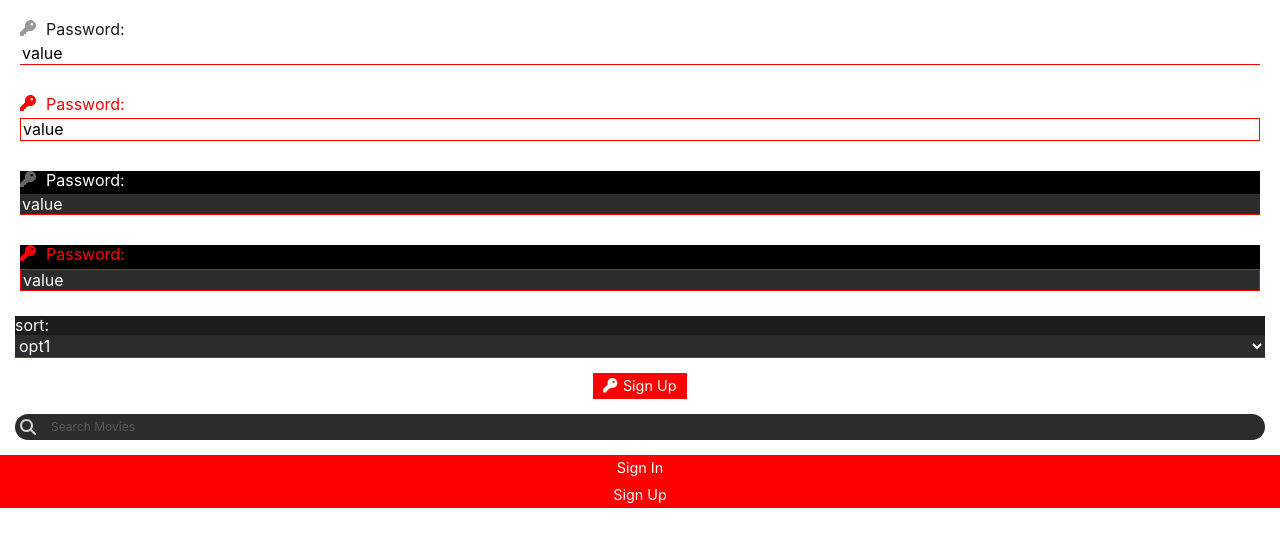
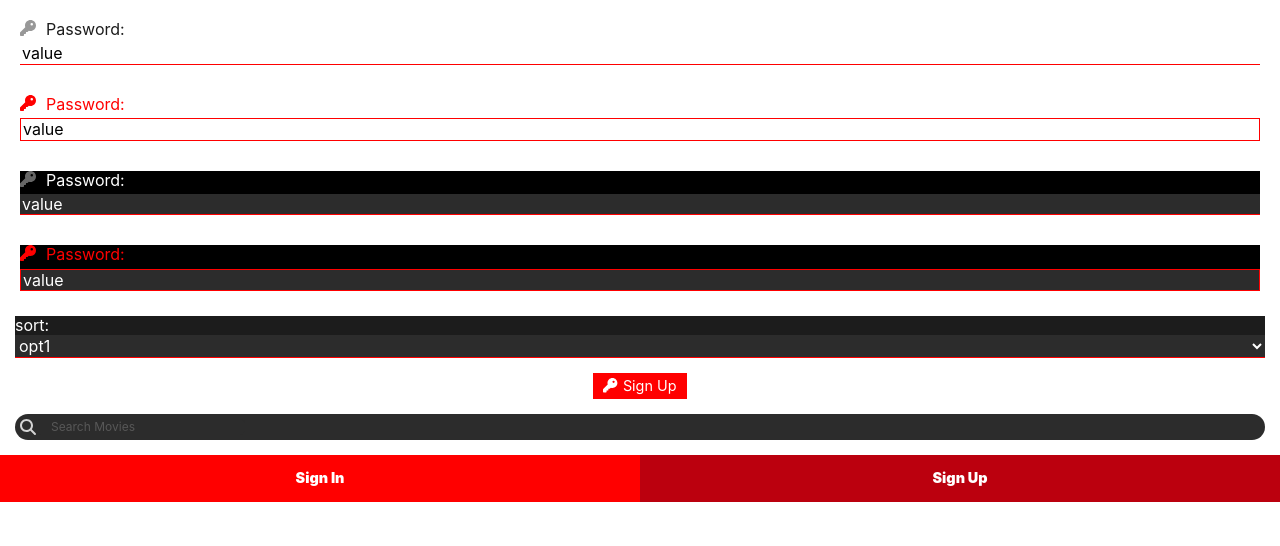
Before and after one commit to wdmd2022/atlas-cinema-guru, a React (Create React App) app: page / in a window 1280 px wide. Shown: the top 546 px of the page. Built offline with nearby package versions, Linux system fonts and the light colour scheme.

Commit message:
switch not working

```diff
--- a/src/routes/auth/Authentication.js
+++ b/src/routes/auth/Authentication.js
@@ -11,8 +11,17 @@ const Authentication = ({ setUserUsername, setIsLoggedIn }) => {
     return (
         <div>
             <form className='auth-header'>
-                <Button label="Sign In" className="button auth-button" onClick={() => set_Switch(true)} />
-                <Button label="Sign Up" className="button auth-button" onClick={() => set_Switch(false)} />
+                {_switch ? (
+                    <>
+                        <Button label="Sign In" className="button auth-button light-red" onClick={() => set_Switch(true)} />
+                        <Button label="Sign Up" className="button auth-button dark-red" onClick={() => set_Switch(false)} />
+                    </>
+                ) : (
+                    <>
+                        <Button label="Sign In" className="button auth-button dark-red" onClick={() => set_Switch(true)} />
+                        <Button label="Sign Up" className="button auth-button light-red" onClick={() => set_Switch(false)} />
+                    </>
+                )}
             </form>
         </div>
     );
--- a/src/routes/auth/auth.css
+++ b/src/routes/auth/auth.css
@@ -2,5 +2,21 @@
 
 .auth-header {
     display: flex;
-    flex-direction: column;
+    flex-direction: row;
+    width: 100%;
 }
+
+.auth-button {
+    flex: 1;
+    border: none;
+    padding-top: 15px;
+    padding-bottom: 15px;
+    font-weight: 900;
+}
+
+.light-red {
+    background-color: red;
+}
+.dark-red {
+    background-color: #BB000E;
+}
```
